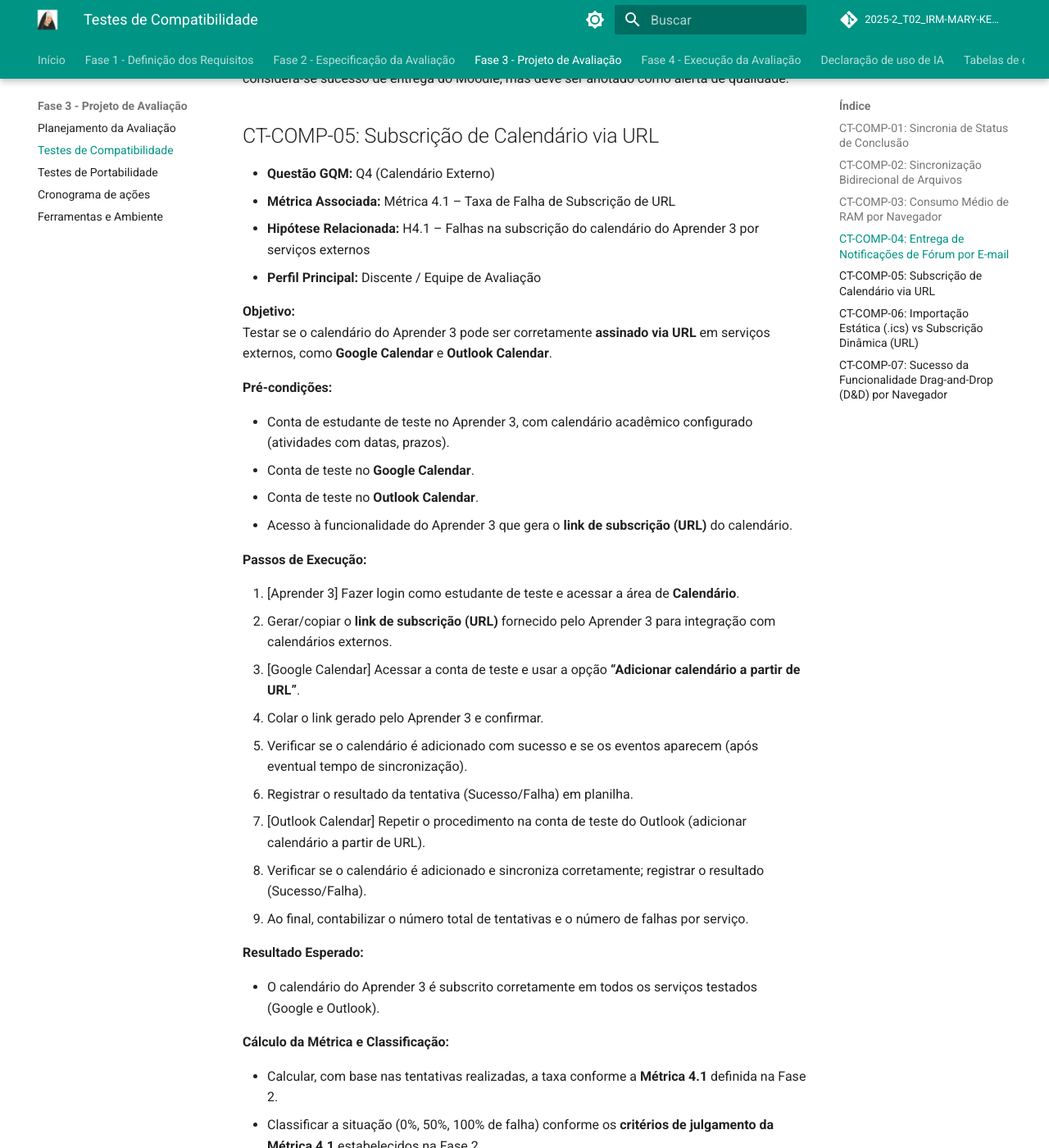
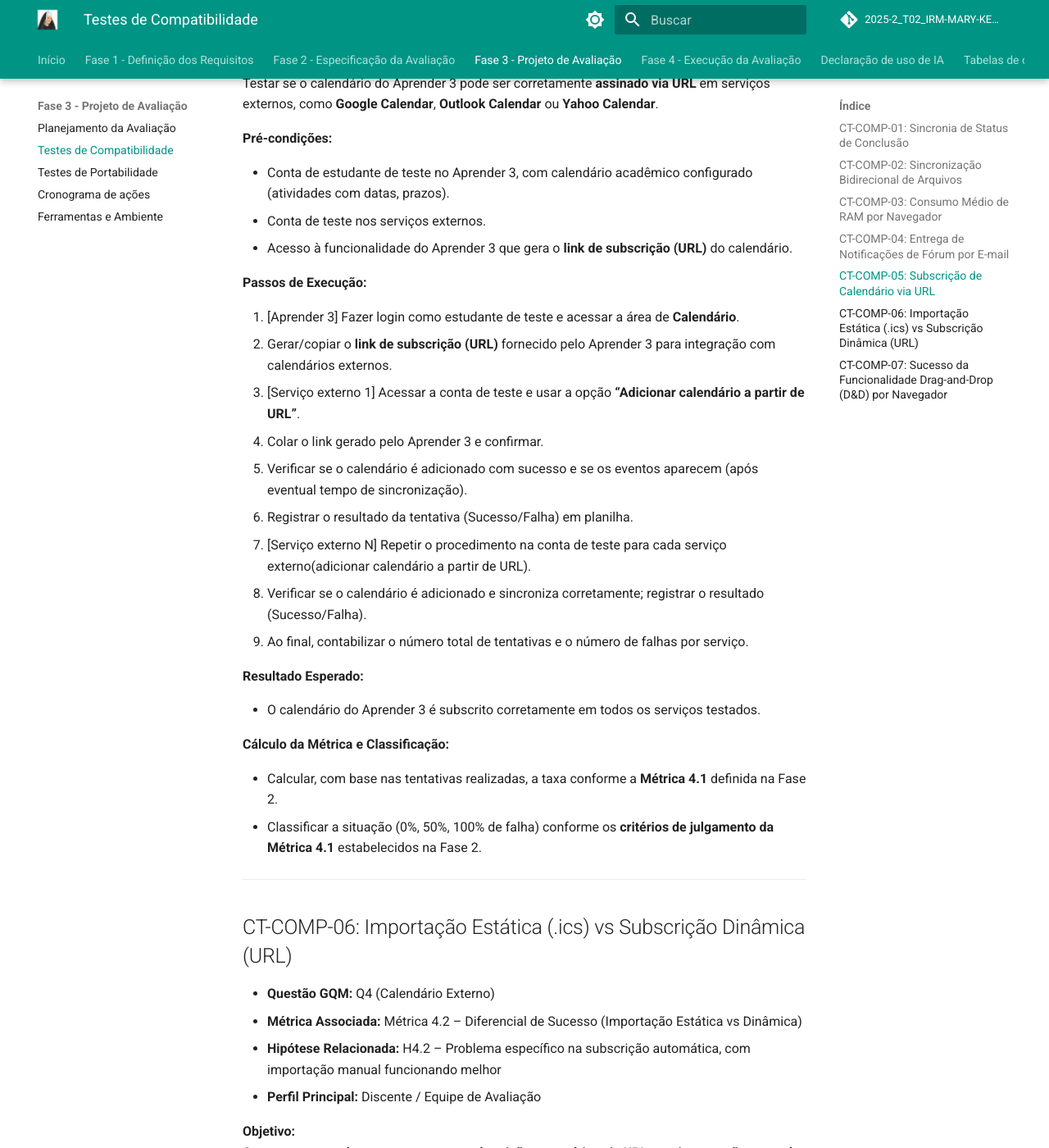
Before and after one commit to FCTE-Qualidade-de-Software-1/2025-2_T02_IRM-MARY-KELLER, an MkDocs documentation site: the page built from docs/fase_3/compatibilidade.md, in a window 1280 px wide and 1400 px high, scrolled down 5860 px. Shown: the whole window at 82% size. Built offline with MkDocs 1.6.1 and Material for MkDocs 9.7.7, drawn with Linux system fonts in a browser that asks for light colours; comment, search, counter and statistics services are not loaded; some of the changed text lies outside the part shown.

Commit message:
fix: fase 3

```diff
--- a/docs/fase_3/compatibilidade.md
+++ b/docs/fase_3/compatibilidade.md
@@ -10,10 +10,7 @@
 
 O cálculo numérico de cada métrica e a classificação dos resultados **devem seguir exatamente as fórmulas e critérios de julgamento definidos na Fase 2** (Excelente, Bom, Regular, Insatisfatório).
 
-> **Ambiente de teste (padrão):**
-> - Sistema Operacional: **Windows 10/11** ou **Linux (Ubuntu 22.04 LTS ou equivalente)**, desde que o **SO utilizado seja explicitamente registrado** nos resultados.
-> - Navegadores: **Google Chrome**, **Mozilla Firefox**, **Microsoft Edge**, em suas versões estáveis mais recentes.
-> - Aplicativo: **App Moodle** (Android, versão mais recente).
+> Todas as ferramentas, ambientes e recursos utilizados na realização dos testes de compatibilidade estão disponíveis na página específica destinada a essa documentação: [Ferramentas](../ferramentas).
 
 ---
 
@@ -43,11 +40,7 @@
 5. [App] Abrir o **App Moodle** no dispositivo Android, acessar a mesma conta de estudante e o mesmo curso.
 6. Forçar a sincronização/atualização do curso (puxar para atualizar ou usar opção de sincronização do app).
 7. Verificar, para cada uma das N atividades da amostra, se o status exibido no App Moodle corresponde ao status exibido na Web.
-8. Registrar, em planilha, para cada atividade:
-   - ID da atividade
-   - Status na Web
-   - Status no App
-   - Indicador de **coerência** (Sim/Não).
+8. Registrar, em planilha
 
 **Resultado Esperado:**
 
@@ -176,13 +169,6 @@
 5. Caso não esteja na caixa de entrada, verificar obrigatoriamente a pasta de **Spam/Lixo Eletrônico**.
 6. Registrar os resultados na planilha de teste.
 
-**Registros (Planilha de Teste):**
-Para cada postagem, registrar:
-- Data/Hora da Postagem (Conta A)
-- Recebeu notificação? (Sim/Não)
-- Local de recebimento (Caixa de Entrada ou Spam)
-- Data/Hora do Recebimento (para cálculo de latência)
-
 **Resultado Esperado:**
 - A Conta B deve receber um e-mail individual contendo o texto da postagem feita pela Conta A.
 - O recebimento deve ocorrer após o tempo de edição (30 min), dentro de um limite aceitável (ex: até 2 horas no total).
@@ -199,30 +185,29 @@
 - **Perfil Principal:** Discente / Equipe de Avaliação
 
 **Objetivo:**
-Testar se o calendário do Aprender 3 pode ser corretamente **assinado via URL** em serviços externos, como **Google Calendar** e **Outlook Calendar**.
+Testar se o calendário do Aprender 3 pode ser corretamente **assinado via URL** em serviços externos, como **Google Calendar**, **Outlook Calendar** ou **Yahoo Calendar**.
 
 **Pré-condições:**
 
 - Conta de estudante de teste no Aprender 3, com calendário acadêmico configurado (atividades com datas, prazos).
-- Conta de teste no **Google Calendar**.
-- Conta de teste no **Outlook Calendar**.
+- Conta de teste nos serviços externos.
 - Acesso à funcionalidade do Aprender 3 que gera o **link de subscrição (URL)** do calendário.
 
 **Passos de Execução:**
 
 1. [Aprender 3] Fazer login como estudante de teste e acessar a área de **Calendário**.
 2. Gerar/copiar o **link de subscrição (URL)** fornecido pelo Aprender 3 para integração com calendários externos.
-3. [Google Calendar] Acessar a conta de teste e usar a opção **“Adicionar calendário a partir de URL”**.
+3. [Serviço externo 1] Acessar a conta de teste e usar a opção **“Adicionar calendário a partir de URL”**.
 4. Colar o link gerado pelo Aprender 3 e confirmar.
 5. Verificar se o calendário é adicionado com sucesso e se os eventos aparecem (após eventual tempo de sincronização).
 6. Registrar o resultado da tentativa (Sucesso/Falha) em planilha.
-7. [Outlook Calendar] Repetir o procedimento na conta de teste do Outlook (adicionar calendário a partir de URL).
+7. [Serviço externo N] Repetir o procedimento na conta de teste para cada serviço externo(adicionar calendário a partir de URL).
 8. Verificar se o calendário é adicionado e sincroniza corretamente; registrar o resultado (Sucesso/Falha).
 9. Ao final, contabilizar o número total de tentativas e o número de falhas por serviço.
 
 **Resultado Esperado:**
 
-- O calendário do Aprender 3 é subscrito corretamente em todos os serviços testados (Google e Outlook).
+- O calendário do Aprender 3 é subscrito corretamente em todos os serviços testados.
 
 **Cálculo da Métrica e Classificação:**
 
@@ -240,7 +225,7 @@
 
 **Objetivo:**
 Comparar a **taxa de sucesso** entre:
-- a **subscrição automática via URL** (já testada no CT-COMP-05)
+- a **subscrição automática via URL**
 e
 - a **importação manual via arquivo `.ics`**,
 
@@ -248,8 +233,8 @@
 
 **Pré-condições:**
 
-- Mesmas contas e configurações utilizadas no CT-COMP-05 (Aprender 3, Google Calendar, Outlook Calendar).
-- Acesso à funcionalidade do Aprender 3 que permite **exportar o calendário como arquivo `.ics`**.
+- Mesmas contas e configurações utilizadas no CT-COMP-05.
+- Acesso à funcionalidade do Aprender 3 que permite **importar o calendário como arquivo `.ics`**.
 
 **Passos de Execução:**
 
--- a/mkdocs.yml
+++ b/mkdocs.yml
@@ -19,8 +19,8 @@
     - Cronograma de ações: "fase_3/cronograma.md"
     - Ferramentas e Ambiente: "fase_3/ferramentas.md"
   - Fase 4 - Execução da Avaliação:
-    - Compatibilidade: "fase_4/compatibilidade.md"
-    - Portabilidade: "fase_4/portabilidade.md"
+    - Execução da Compatibilidade: "fase_4/compatibilidade.md"
+    - Execução da Portabilidade: "fase_4/portabilidade.md"
   - Declaração de uso de IA: declaracao_ia.md
   - Tabelas de contribuição: contribuicoes.md
 
```
Also changed, not shown: other parts of docs/fase_3/compatibilidade.md (+1 -1 lines), docs/fase_3/cronograma.md (+1 -1 lines), docs/fase_3/portabilidade.md (+2 -0 lines).
